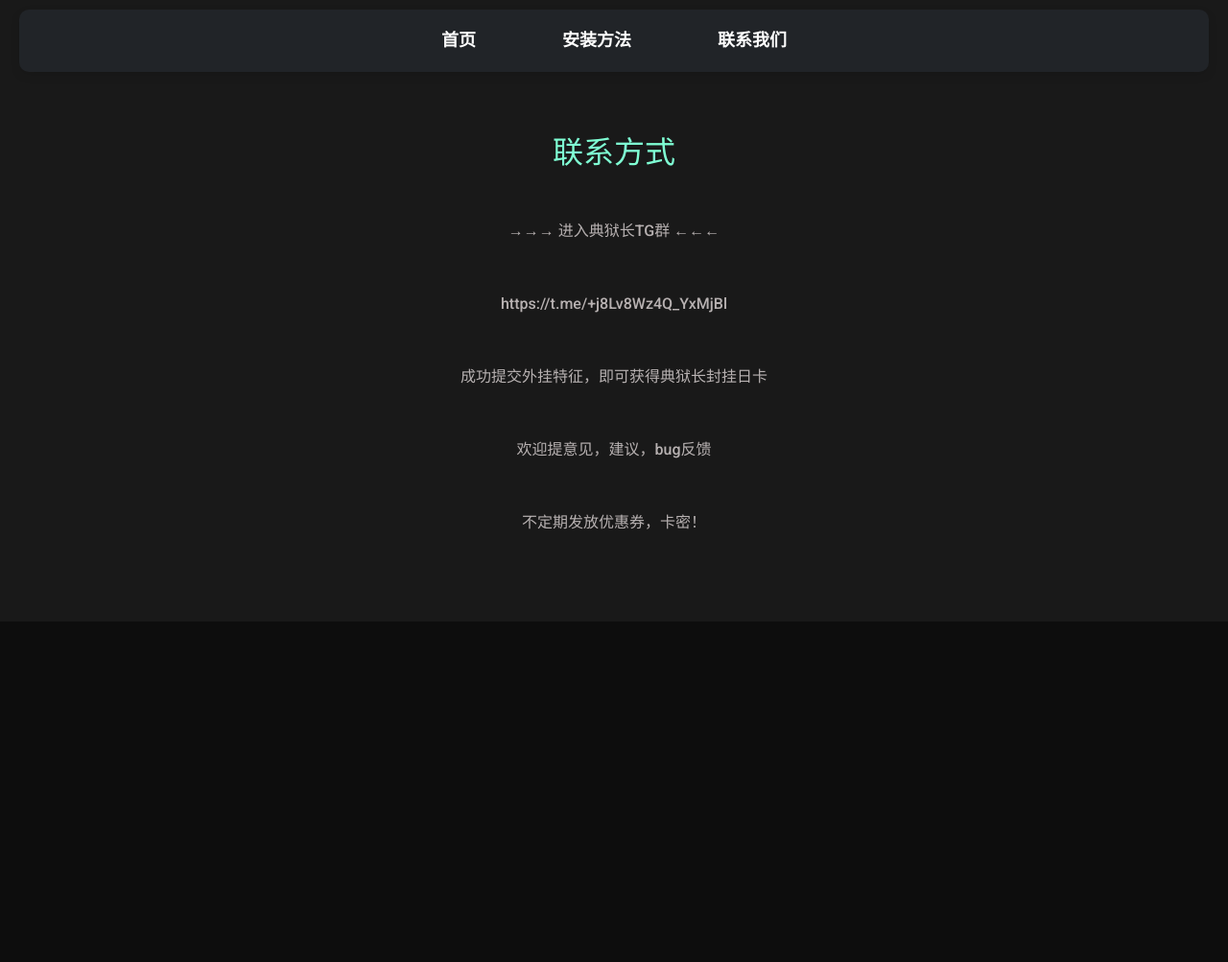
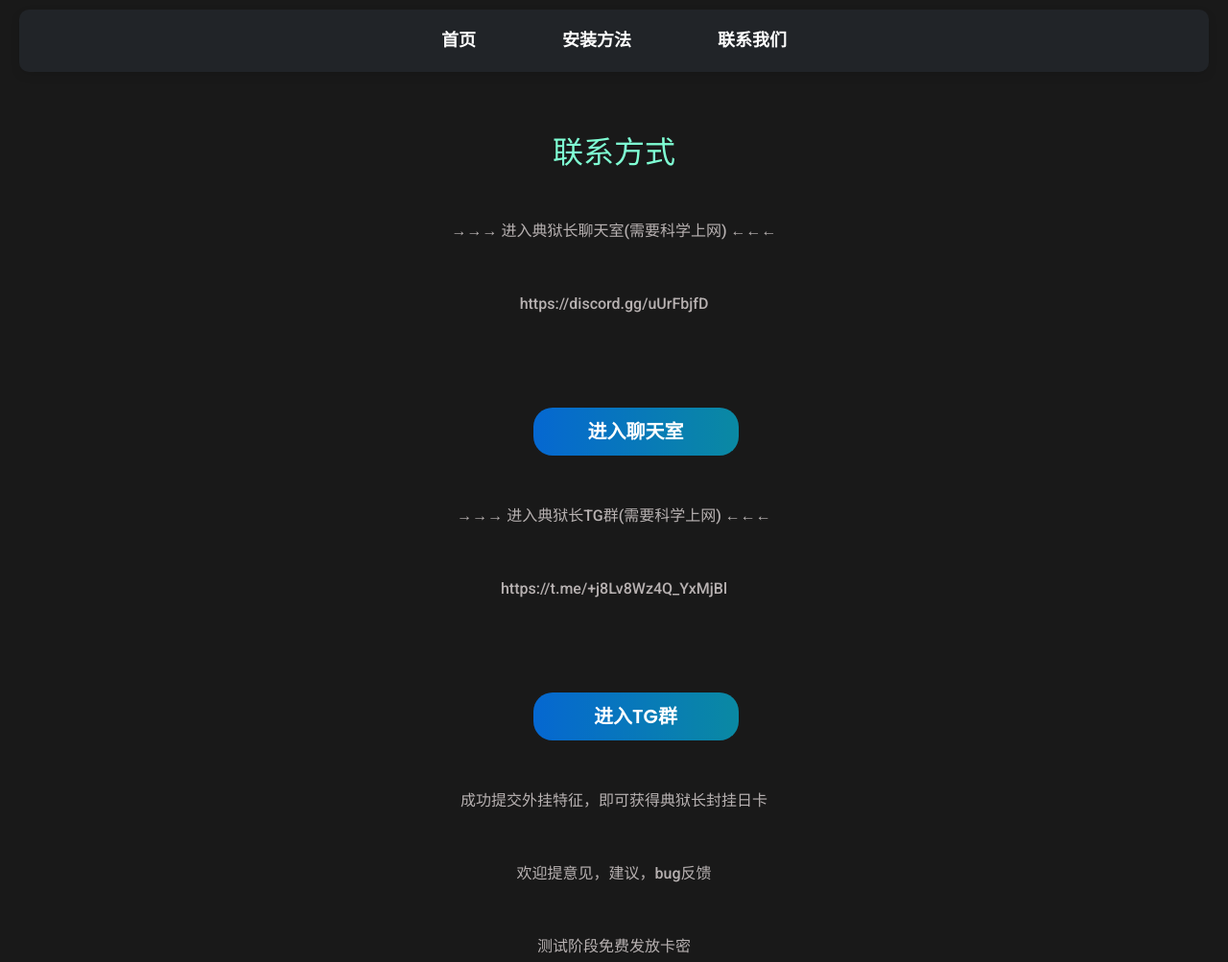
Before and after one commit to 3dchaos/warden, a plain HTML site: page contact.html in a window 1280 px wide. Shown: the whole page at 96% size. Before the commit the page ends 800 px from the top, so only its background shows below. Drawn offline with Linux system fonts and the light colour scheme.

Commit message:
更新联系方式

```diff
--- a/contact.html
+++ b/contact.html
@@ -114,11 +114,19 @@
   <!-- serviece area -->
   <section class="service-area section-padding">
     <h1 style="text-align: center;margin-top: 50px;color: aquamarine;" >联系方式</h1>
-    <p style="text-align: center;margin-top: 50px;">→→→ 进入典狱长TG群 ←←←</p>
+    <p style="text-align: center;margin-top: 50px;">→→→ 进入典狱长聊天室(需要科学上网) ←←←</p>
+    <p style="text-align: center;margin-top: 50px;">https://discord.gg/uUrFbjfD</p>
+    <div style="text-align: center;margin-top: 50px;">
+    <a href="https://discord.gg/uUrFbjfD" target="_blank" class="btn-gradient">进入聊天室</a>
+    </div>
+    <p style="text-align: center;margin-top: 50px;">→→→ 进入典狱长TG群(需要科学上网) ←←←</p>
     <p style="text-align: center;margin-top: 50px;">https://t.me/+j8Lv8Wz4Q_YxMjBl</p>
+    <div style="text-align: center;margin-top: 50px;">
+    <a href="https://t.me/+j8Lv8Wz4Q_YxMjBl" target="_blank" class="btn-gradient">进入TG群</a>
+    </div>
     <p style="text-align: center;margin-top: 50px;">成功提交外挂特征，即可获得典狱长封挂日卡</p>
     <p style="text-align: center;margin-top: 50px;">欢迎提意见，建议，bug反馈</p>
-    <p style="text-align: center;margin-top: 50px;">不定期发放优惠券，卡密！</p>
+    <p style="text-align: center;margin-top: 50px;">测试阶段免费发放卡密</p>
 </section>
 
 
```
